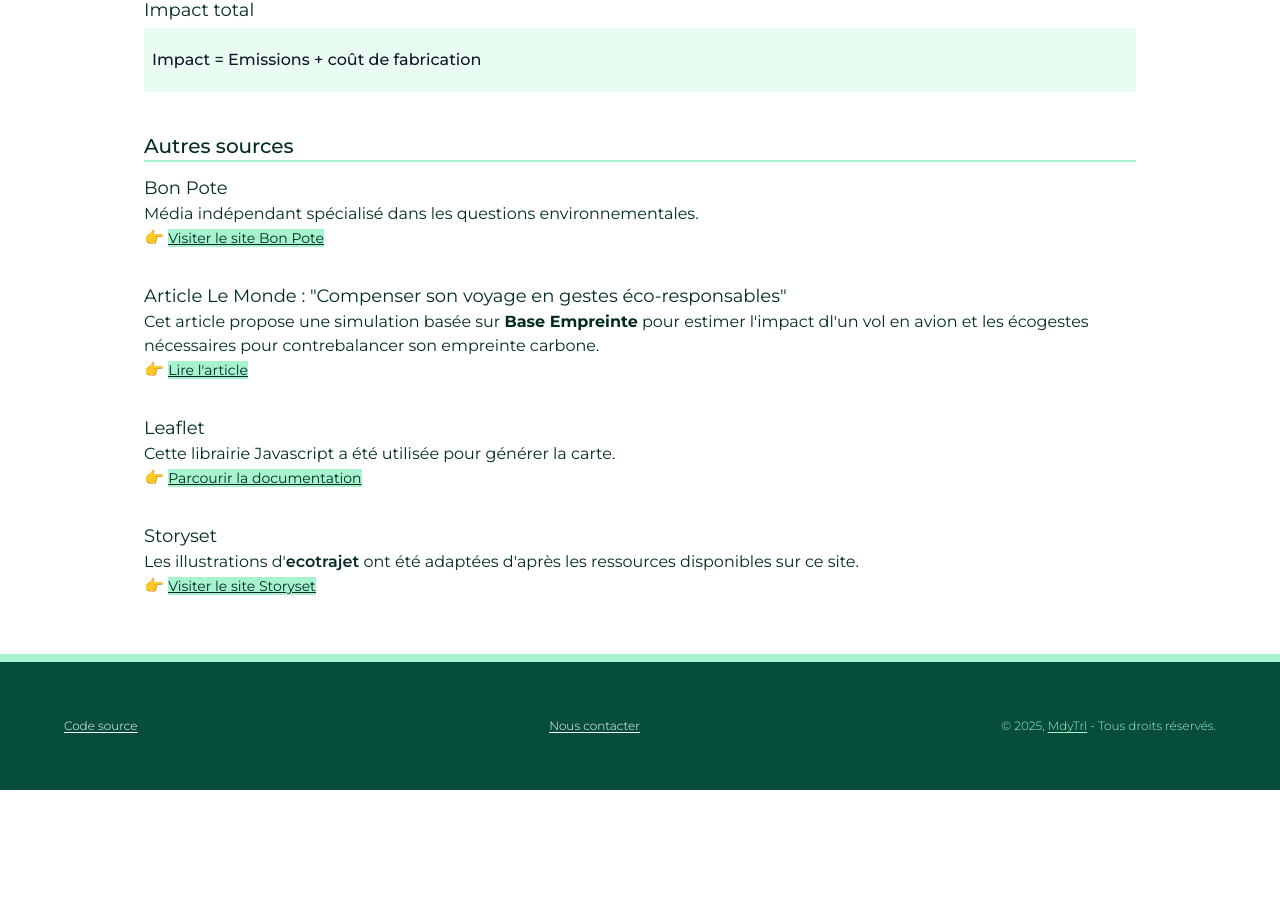
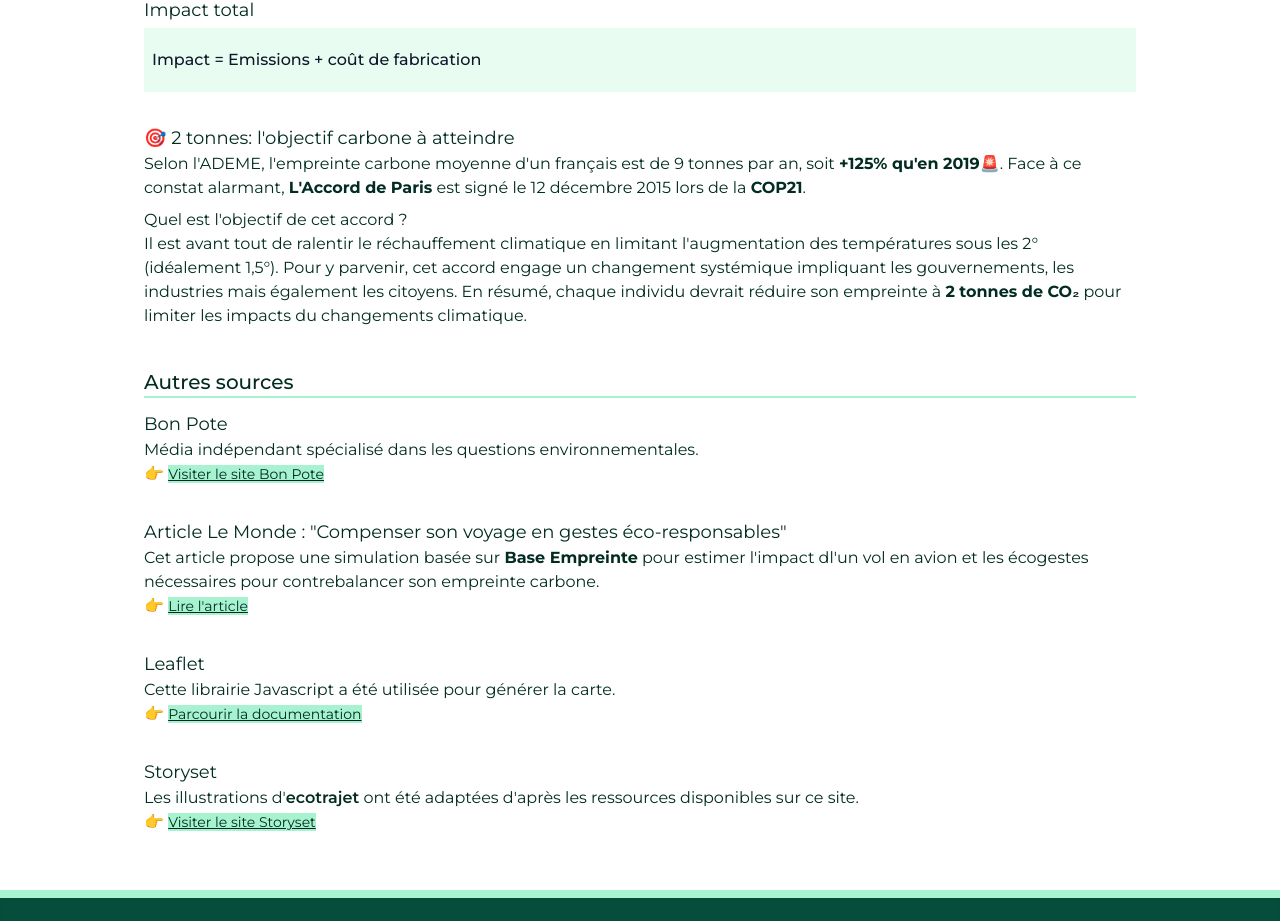
Before and after one commit to MandyTrl/ecotrajet, a Next.js app: page /calculs-et-sources in a window 1280 px wide. Shown: the part 1136-2057 px from the top of the page. Before the commit the page ends 1926 px from the top, so only its background shows below. Built offline with nearby package versions, Linux system fonts and the light colour scheme.

Commit message:
add section 2t target + adjust css and graph carbon over 100%

```diff
--- a/app/calculs-et-sources/page.tsx
+++ b/app/calculs-et-sources/page.tsx
@@ -92,7 +92,7 @@ export default function CalculationAndSources() {
 							meilleure granularité nous vous recommandons de vous référer à
 							Base Empreinte®.
 						</p>
-						<p className="flex group w-full lg:hover:px-6 lg:w-fit mt-6 mb-2 p-2 border border-emerald-900 rounded-md duration-300 transform-all ease-in-out">
+						<p className="flex w-full lg:hover:px-6 lg:w-fit mt-6 mb-2 p-2 border border-emerald-900 rounded-md duration-300 transform-all ease-in-out">
 							Exemple pour un trajet en voiture 🚗{" "}
 						</p>
 						<p>
@@ -109,6 +109,29 @@ export default function CalculationAndSources() {
 						<h3 className="text-lg">Impact total</h3>
 						<p className="mt-1 bg-[#E8FCF2] text-slate-900 py-5 px-2 font-medium">
 							Impact = Emissions + coût de fabrication
+						</p>
+					</div>
+
+					<div>
+						<h3 className="text-lg">
+							🎯 2 tonnes: l&apos;objectif carbone à atteindre
+						</h3>
+						<p>
+							Selon l&apos;ADEME, l&apos;empreinte carbone moyenne d&apos;un
+							français est de 9 tonnes par an, soit <b>+125% qu&apos;en 2019</b>
+							🚨. Face à ce constat alarmant,{" "}
+							<strong>L&apos;Accord de Paris</strong> est signé le 12 décembre
+							2015 lors de la <strong>COP21</strong>.
+						</p>
+						<p className="mt-2">Quel est l&apos;objectif de cet accord ?</p>
+						<p>
+							Il est avant tout de ralentir le réchauffement climatique en
+							limitant l&apos;augmentation des températures sous les 2°
+							(idéalement 1,5°). Pour y parvenir, cet accord engage un
+							changement systémique impliquant les gouvernements, les industries
+							mais également les citoyens. En résumé, chaque individu devrait
+							réduire son empreinte à <strong>2 tonnes de CO₂</strong> pour
+							limiter les impacts du changements climatique.
 						</p>
 					</div>
 				</div>
--- a/app/components/CarbonGapChart.tsx
+++ b/app/components/CarbonGapChart.tsx
@@ -7,7 +7,7 @@ export const CarbonGapChart = () => {
 	const actual = summary.carbonEmission / 1000 //converti en tonnes
 	const target = 2 //objectif en tonnes de CO₂/an
 	const percentage = (actual / target) * 100
-	const strokeDasharray = `${Math.min(percentage, 100)} 100` //empêche le dépassement visuel
+	const strokeDasharray = `${percentage} 100`
 
 	const getColor = () => {
 		if (percentage < 30) return "#10B981"
@@ -16,8 +16,8 @@ export const CarbonGapChart = () => {
 	}
 
 	return (
-		<div className="flex flex-col items-center mt-5 md:mt-0">
-			<svg width="240" height="240" viewBox="0 0 42 42" className="-rotate-90">
+		<div className="flex flex-col items-center mt-5 md:mt-0 order-first">
+			<svg width="170" height="170" viewBox="0 0 42 42" className="-rotate-90">
 				{/* Cercle de fond */}
 				<circle
 					cx="21"
@@ -25,7 +25,7 @@ export const CarbonGapChart = () => {
 					r="15.9155"
 					fill="none"
 					stroke="gray"
-					strokeWidth="5"
+					strokeWidth="4.5"
 					className="opacity-20"
 				/>
 				{/* Cercle des émissions réelles */}
@@ -35,9 +35,8 @@ export const CarbonGapChart = () => {
 					r="15.9155"
 					fill="none"
 					stroke={getColor()} //couleur dynamique
-					strokeWidth="5"
+					strokeWidth="4.5"
 					strokeDasharray={strokeDasharray}
-					strokeDashoffset="25"
 					className="transition-all duration-500 ease-in-out"
 				/>
 				{/* Texte au centre avec rotation inverse */}
--- /dev/null
+++ b/app/components/CarbonResult.tsx
@@ -0,0 +1,29 @@
+"use client"
+import { useContext } from "react"
+import clsx from "clsx"
+import { Summary } from "./Summary"
+import { CarbonGapChart } from "./CarbonGapChart"
+import { SummaryContext } from "../utils/Context"
+
+export const CarbonResult = () => {
+	const { summary } = useContext(SummaryContext)
+
+	return (
+		<div
+			className={clsx(
+				summary.isSummaryVisible
+					? "max-h-[520px] h-fit opacity-100"
+					: "max-h-0 opacity-0 hidden"
+			)}>
+			<p className="w-full mt-9 mb-5 md:my-14 text-xl text-left md:text-2xl lg:text-3xl font-medium">
+				Résultat
+			</p>
+
+			<div className="w-fit flex flex-col md:items-stretch lg:flex-row lg:gap-x-20">
+				<Summary />
+
+				<CarbonGapChart />
+			</div>
+		</div>
+	)
+}
--- a/app/components/Summary.tsx
+++ b/app/components/Summary.tsx
@@ -1,6 +1,5 @@
 "use client"
 import { useContext } from "react"
-import clsx from "clsx"
 import { Luggage, UsersRound } from "lucide-react"
 import { CoordinatesContext, SummaryContext } from "../utils/Context"
 
@@ -9,14 +8,8 @@ export const Summary = () => {
 	const { coordinates } = useContext(CoordinatesContext)
 
 	return (
-		<div
-			className={clsx(
-				summary.isSummaryVisible
-					? "max-h-[420px] h-fit opacity-100"
-					: "max-h-0 opacity-0 hidden",
-				"w-fit ease-in-out transform-all duration-300"
-			)}>
-			<div className="w-fit mb-7 md:mb-14 flex items-end">
+		<div className="w-fit flex flex-col justify-between ease-in-out transform-all duration-300 md:order-last">
+			<div className="group w-full mb-7 md:mb-14 flex items-end bg-slate-100 rounded-xl border p-3">
 				<p className="w-fit text-lg md:mr-2">
 					<span className="mr-2">Voyage de</span>
 					<span className="underline decoration-emerald-500 underline-offset-2 decoration-2 font-semibold">
@@ -28,7 +21,12 @@ export const Summary = () => {
 					</span>
 				</p>
 
-				<Luggage color="#032E21" size={30} strokeWidth={2} />
+				<Luggage
+					color="#032E21"
+					size={27}
+					strokeWidth={2}
+					className="group-hover:rotate-6 ease-in-out duration-200 transition-transform"
+				/>
 			</div>
 
 			<div className="w-full flex flex-col gap-y-3">
@@ -57,7 +55,7 @@ export const Summary = () => {
 					<span className="font-medium tracking-widder mr-2 md:mr-4 text-sm md:text-base">
 						Émissions estimées:{" "}
 					</span>
-					<span className="w-fit h-fit py-[1px] px-2 md:px-3 text-center font-semibold text-2xl bg-emerald-200 rounded-md">
+					<span className="w-fit h-fit py-[1px] px-2 md:px-3 text-center font-semibold text-xl bg-emerald-200 rounded-md">
 						{summary.carbonEmission} kgCO₂
 					</span>
 				</p>
--- a/app/components/UI/Navigation.tsx
+++ b/app/components/UI/Navigation.tsx
@@ -14,7 +14,7 @@ export const Navigation = ({ isMobile, handleIsShow }: NavigationProps) => {
 					isMobile ? "flex-col space-y-4" : "flex-row space-x-8",
 					"w-full flex"
 				)}>
-				<li className="group block">
+				<li className="block">
 					<Link
 						href="/calculs-et-sources"
 						className="hover:text-emerald-700 transition-color duration-300 ease-in-out inline-block"
@@ -24,7 +24,7 @@ export const Navigation = ({ isMobile, handleIsShow }: NavigationProps) => {
 						Calculs et sources
 					</Link>
 				</li>
-				<li className="group block">
+				<li className="block">
 					<Link
 						href="/a-propos"
 						className="hover:text-emerald-700 transition-color duration-300 ease-in-out inline-block"
--- a/app/globals.css
+++ b/app/globals.css
@@ -19,6 +19,20 @@ body {
 	color: var(--foreground);
 	background: var(--background);
 	font-family: Arial, Helvetica, sans-serif;
+}
+
+.custom-border {
+	border-top: 2px solid #059669;
+	border-right: 2px solid #059669;
+	border-bottom: 2px solid #059669;
+	border-left: 5px dotted #059669; /* Style différent pour le côté gauche */
+}
+
+.custom-border-2 {
+	border-top: 2px solid #059669;
+	border-left: 2px solid #059669;
+	border-bottom: 2px solid #059669;
+	border-right: none; /* Style différent pour le côté gauche */
 }
 
 /* --- LEAFLET ---  */
--- a/app/page.tsx
+++ b/app/page.tsx
@@ -1,8 +1,7 @@
 import { Calculator } from "./components/Calculator"
 import { WalkingSection } from "./components/WalkingSection"
-import { Summary } from "./components/Summary"
 import { MapContainer } from "./components/UI/MapContainer"
-import { CarbonGapChart } from "./components/CarbonGapChart"
+import { CarbonResult } from "./components/CarbonResult"
 // import { ToastGeoloc } from "./components/UI/ToastGeoloc"
 
 export default function Home() {
@@ -40,10 +39,7 @@ export default function Home() {
 				<MapContainer />
 			</div>
 
-			<div className="flex flex-col md:items-center lg:flex-row lg:gap-x-20 mt-14">
-				<Summary />
-				<CarbonGapChart />
-			</div>
+			<CarbonResult />
 		</div>
 	)
 }
```
